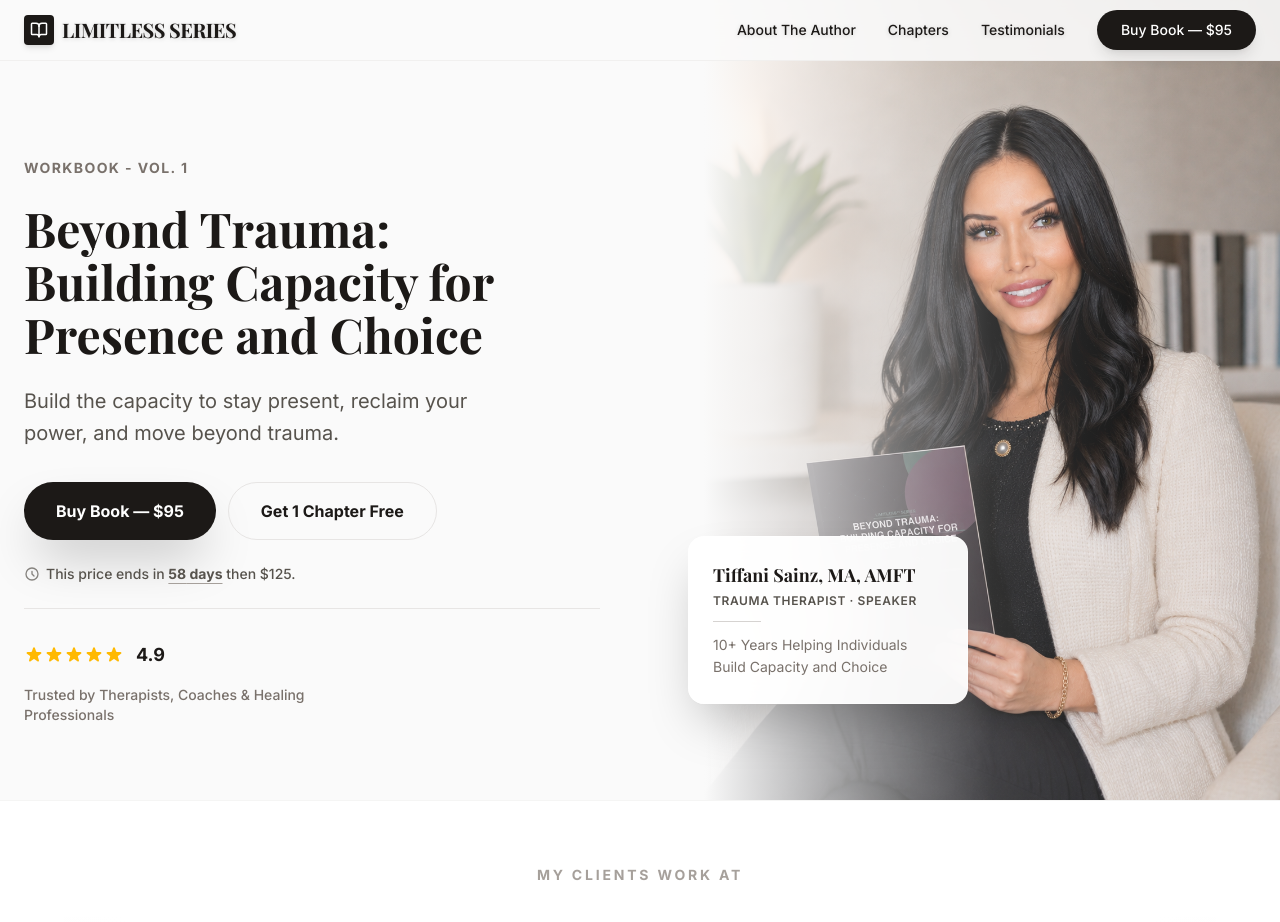
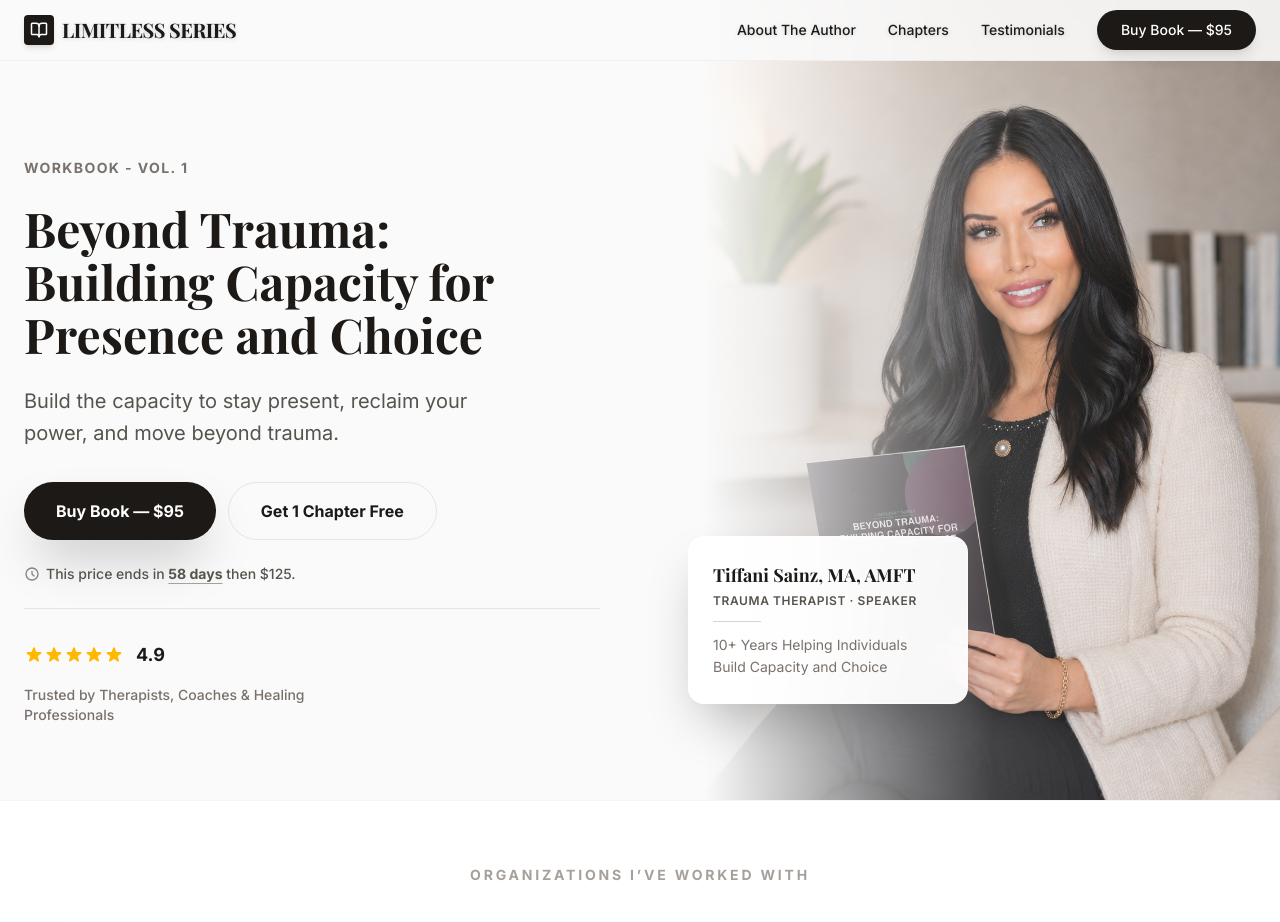
Before and after one commit to mobeloper/BookStore, a React (Vite) app: page / in a window 1280 px wide. Shown: the top 922 px of the page. Built offline with nearby package versions, Linux system fonts and the light colour scheme; a web font is replaced by a local one.

Commit message:
feat(landing): update marquee section header text

```diff
--- a/src/pages/Landing.tsx
+++ b/src/pages/Landing.tsx
@@ -372,7 +372,7 @@ export default function Landing() {
       <section className="py-12 md:py-16 bg-white border-y border-stone-100 overflow-hidden">
         <div className="max-w-7xl mx-auto px-4 md:px-6 mb-8 text-center">
           <p className="text-xs md:text-sm font-bold text-stone-400 uppercase tracking-[0.2em]">
-            My clients work at
+            Organizations I’ve Worked With
           </p>
         </div>
         <div className="relative w-full flex overflow-hidden">
```
